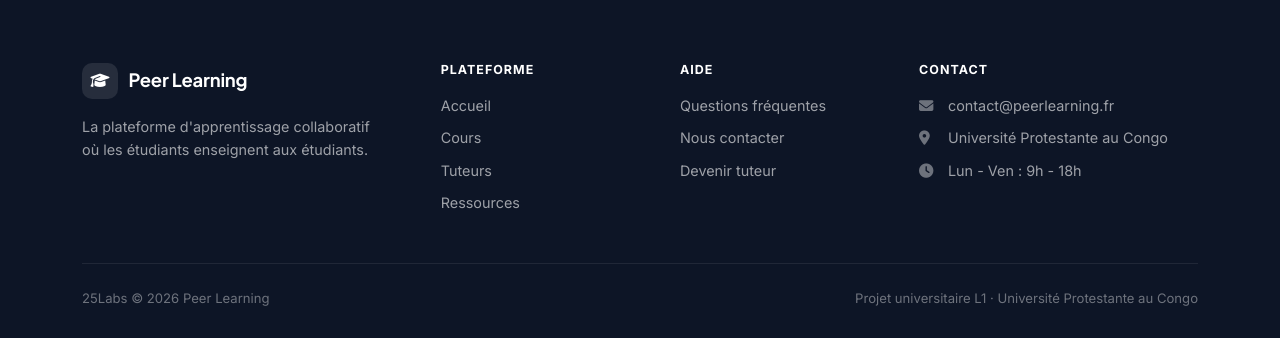
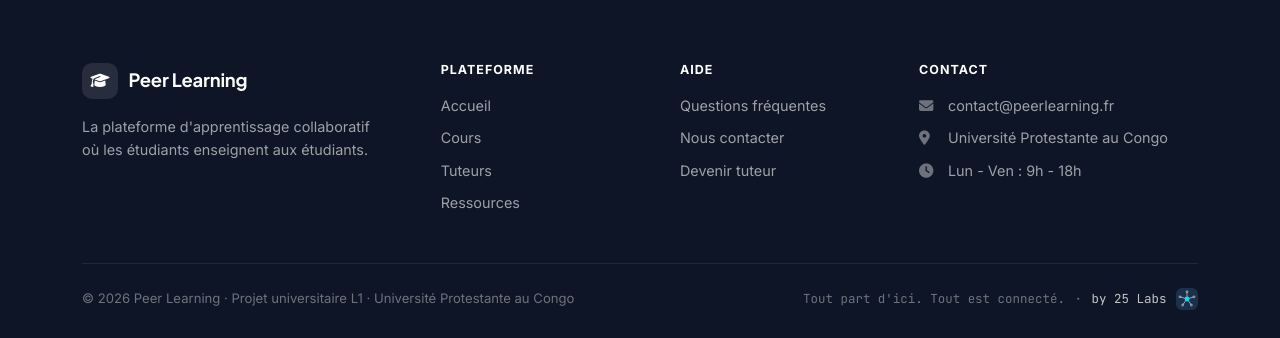
Before and after one commit to R2G5-neverbeafraid/PeerLearning., a Flask app: page /contact in a window 1280 px wide. Shown: the part 1129-1467 px from the top of the page. Run offline with Flask 3, Linux system fonts and the light colour scheme.

Commit message:
Signature du studio 25 Labs sur tout le site
Selon la charte TwentyFive Labs :
- pied de page de chaque page : « by 25 Labs » en JetBrains Mono suivi
  du symbole, avec l'accroche française « Tout part d'ici. Tout est connecté. »
- icône et logo officiels copiés dans static/25labs/
- « 25Labs » corrigé en « 25 Labs » (README, pied de page)
- balise meta author

Co-Authored-By: Claude Opus 5.5 <noreply@anthropic.com>
Claude-Session: https://claude.ai/code/session_014L5HgQhPbUyCT9bVqV9YjZ

```diff
--- a/static/style.css
+++ b/static/style.css
@@ -2252,6 +2252,34 @@ code {
     margin: 0;
 }
 
+/* Signature du studio 25 Labs (charte TwentyFive Labs) :
+   « by 25 Labs » en JetBrains Mono, suivi du symbole. */
+.studio-signature {
+    display: inline-flex;
+    align-items: center;
+    gap: 0.6rem;
+    font-family: 'JetBrains Mono', 'SF Mono', Menlo, Consolas, monospace;
+    font-size: 0.78rem;
+}
+
+.studio-tagline {
+    color: rgba(255, 255, 255, 0.4);
+}
+
+.studio-tagline::after {
+    content: "·";
+    margin-left: 0.6rem;
+}
+
+.studio-by {
+    color: rgba(255, 255, 255, 0.75);
+    white-space: nowrap;
+}
+
+.studio-signature img {
+    border-radius: 6px;
+}
+
 /* -----------------------------------------------------
    14. RESPONSIVE
    ----------------------------------------------------- */
@@ -2420,4 +2448,16 @@ code {
         grid-template-columns: 1fr;
         gap: 2rem;
     }
-}
+
+    .studio-signature {
+        flex-wrap: wrap;
+    }
+
+    .studio-tagline {
+        flex-basis: 100%;
+    }
+
+    .studio-tagline::after {
+        content: none;
+    }
+}
--- a/templates/base.html
+++ b/templates/base.html
@@ -4,11 +4,12 @@
     <meta charset="UTF-8">
     <meta name="viewport" content="width=device-width, initial-scale=1.0">
     <title>{% block title %}{% endblock %} - Peer Learning</title>
+    <meta name="author" content="25 Labs">
     <meta name="description" content="{% block description %}Peer Learning, la plateforme d'apprentissage collaboratif où les étudiants enseignent aux étudiants.{% endblock %}">
     <link rel="icon" href="{{ url_for('static', filename='favicon.svg') }}" type="image/svg+xml">
     <link rel="preconnect" href="https://fonts.googleapis.com">
     <link rel="preconnect" href="https://fonts.gstatic.com" crossorigin>
-    <link href="https://fonts.googleapis.com/css2?family=Inter:wght@400;500;600;700&family=Plus+Jakarta+Sans:wght@600;700;800&display=swap" rel="stylesheet">
+    <link href="https://fonts.googleapis.com/css2?family=Inter:wght@400;500;600;700&family=JetBrains+Mono:wght@400&family=Plus+Jakarta+Sans:wght@600;700;800&display=swap" rel="stylesheet">
     <link href="https://cdn.jsdelivr.net/npm/bootstrap@5.3.8/dist/css/bootstrap.min.css" rel="stylesheet" crossorigin="anonymous">
     <link rel="stylesheet" href="https://cdnjs.cloudflare.com/ajax/libs/font-awesome/6.4.0/css/all.min.css">
     <link rel="stylesheet" href="{{ url_for('static', filename='style.css') }}">
@@ -107,8 +108,13 @@
                 </div>
             </div>
             <div class="footer-bottom">
-                <p>25Labs © 2026 Peer Learning</p>
-                <p>Projet universitaire L1 · Université Protestante au Congo</p>
+                <p>© 2026 Peer Learning · Projet universitaire L1 · Université Protestante au Congo</p>
+                <!-- Signature du studio, selon la charte 25 Labs : « by 25 Labs » en mono, suivi du symbole -->
+                <p class="studio-signature">
+                    <span class="studio-tagline">Tout part d'ici. Tout est connecté.</span>
+                    <span class="studio-by">by 25 Labs</span>
+                    <img src="{{ url_for('static', filename='25labs/icone-25labs.svg') }}" alt="" width="22" height="22">
+                </p>
             </div>
         </div>
     </footer>
```
Also changed, not shown: README.md, static/25labs/icone-25labs.svg (added), static/25labs/logo-25labs-sombre.svg (added).
